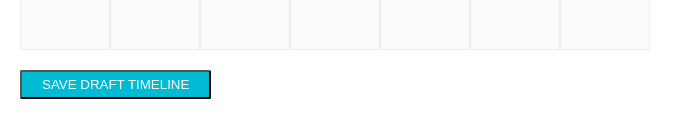
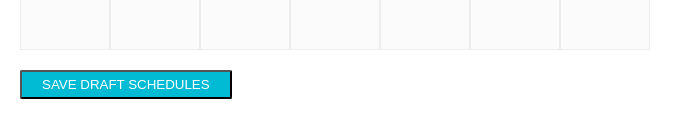
Before and after one commit to laurage/ArtBook, a React app: page /draftSchedules in a window 1280 px wide. Shown: the part 560-698 px from the top of the page, without its empty margins (0-693 px from the left). Built offline with nearby package versions, Linux system fonts and the light colour scheme.

Commit message:
added DraftSchedule container + created route from DraftTimeline to DraftSchedule

```diff
--- a/package.json
+++ b/package.json
@@ -37,6 +37,7 @@
     "react-dev-utils": "^5.0.1",
     "react-dom": "^16.3.1",
     "react-redux": "^5.0.7",
+    "react-router-dom": "^4.2.2",
     "redux": "^3.7.2",
     "redux-thunk": "^2.2.0",
     "resolve": "1.6.0",
--- a/src/App.js
+++ b/src/App.js
@@ -1,8 +1,10 @@
 import React, { Component } from 'react';
 import { Provider } from 'react-redux'
+import { BrowserRouter, Switch, Route } from 'react-router-dom'
 import store from './store'
 
 import { DraftTimeline } from './containers/DraftTimeline'
+import { DraftSchedules } from './containers/DraftSchedules'
 
 class App extends Component {
   render() {
@@ -11,7 +13,12 @@ class App extends Component {
         <header className="App-header">
         </header>
         <Provider store={store}>
-          <DraftTimeline />
+          <BrowserRouter>
+            <Switch>
+              <Route exact path='/' component={DraftTimeline}/>
+              <Route exact path='/draftSchedules' component={DraftSchedules}/>
+            </Switch>
+          </BrowserRouter>
         </Provider>
       </div>
     );
--- a/src/components/Button/index.jsx
+++ b/src/components/Button/index.jsx
@@ -1,9 +1,13 @@
 import React from 'react'
+import { Link } from 'react-router-dom';
+
 import '../../assets/styles/main.scss'
 import './style.scss'
 
 export const Button = ({children}) => (
-  <button className="btn">
-    {children}
-  </button>
+  <Link to='/draftSchedules'>
+    <button className="btn">
+      {children}
+    </button>
+  </Link>
 )
--- /dev/null
+++ b/src/containers/DraftSchedules/index.jsx
@@ -0,0 +1,18 @@
+import React from 'react'
+import './style.scss'
+
+import { Calendar } from '../../components/Calendar'
+import { Button } from '../../components/Button'
+
+export class DraftSchedules extends React.Component {
+  render() {
+    return (
+      <div className="box-container-top">
+        <Calendar/>
+        <div className="box-container-in">
+          <Button>SAVE DRAFT SCHEDULES</Button>
+        </div>
+      </div>
+    )
+  }
+}
```
Also changed, not shown: src/containers/DraftSchedules/style.scss (added), 1 other file (tests, documents, lock files or other folders).
